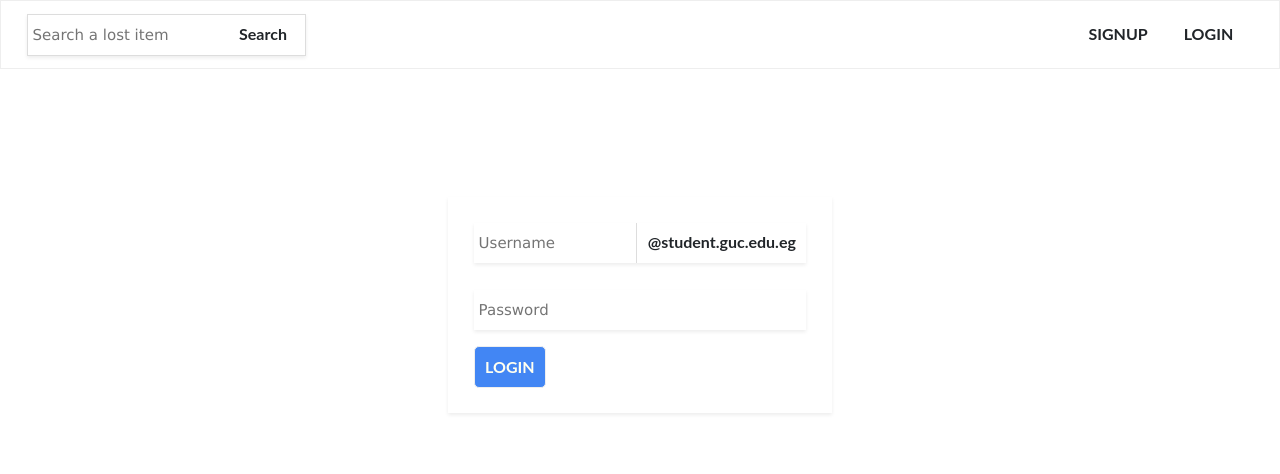
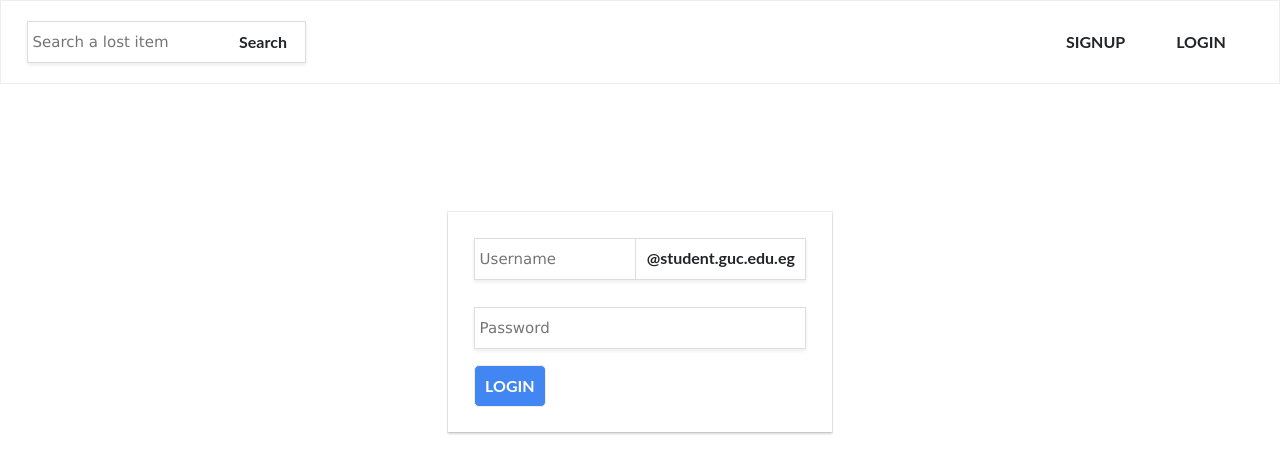
Before and after one commit to qwenzo/lost-and-found, a React (Create React App) app: page /login in a window 1280 px wide. Shown: the top 474 px of the page. Built offline with nearby package versions, Linux system fonts and the light colour scheme.

Commit message:
adding shadow to login page container , username and password fields

```diff
--- a/src/components/Button.js
+++ b/src/components/Button.js
@@ -7,7 +7,7 @@ const Button = ({text,img,borderRadius,color,fontColor,onClick,className,hasbord
   let  colorStyle = color ? color : '';
     return(
         <div style={style} className={className}>
-        <div onClickCapture={onClick}  style={styles.containerStyle} className={` align-self-start d-flex flex-wrap`}>
+        <div onClickCapture={onClick}  style={styles.containerStyle} className={`${className} align-self-start d-flex flex-wrap`}>
           <div
            onTouchStart = {
             (e)=>{
--- a/src/components/Carousel.js
+++ b/src/components/Carousel.js
@@ -16,12 +16,8 @@ class Carousel extends Component{
     }
 
     handleRight = (e) =>{
-        console.log(this.props.width);
-
         const {viewPort} = this.refs;
-        console.log(viewPort);
-        console.log(this.props.paddingWidth);
-       var newPos= viewPort.scrollLeft+ this.props.width+(+this.props.paddingWidth);
+       var newPos= viewPort.scrollLeft+ this.props.width+(+this.props.paddingWidth?this.props.paddingWidth:0);
       // viewPort.scrollLeft = newPos;
       /*  scrollTo(viewPort,newPos,200); */
       viewPort.scroll({
@@ -32,7 +28,7 @@ class Carousel extends Component{
      }
      handleLeft = (e) =>{
         const {viewPort} = this.refs;
-        var newPos = viewPort.scrollLeft- this.props.width+(-this.props.paddingWidth);
+        var newPos = viewPort.scrollLeft- this.props.width+(-this.props.paddingWidth?this.props.paddingWidth:0);
        // scrollTo(viewPort,newPos,200);
 
        viewPort.scroll({
@@ -54,4 +50,35 @@ const styles={
     }
 }
 
+function scrollTo (element, to, duration)   {
+    var start = element.scrollLeft,
+        change = to - start,
+        increment = 20;
+
+    var animateScroll = function(elapsedTime) {
+        elapsedTime += increment;
+        var position = easeInOut(elapsedTime, start, change, duration);
+        element.scrollLeft = position;
+        if (elapsedTime < duration) {
+            setTimeout(function() {
+                animateScroll(elapsedTime);
+            }, increment);
+        }
+    };
+
+    animateScroll(0);
+}
+
+function easeInOut (currentTime, start, change, duration) {
+    currentTime /= duration / 2;
+    if (currentTime < 1) {
+        return change / 2 * currentTime * currentTime + start;
+    }
+    currentTime -= 1;
+    return -change / 2 * (currentTime * (currentTime - 2) - 1) + start;
+}
+
+
+
+
 export default Carousel;
--- a/src/components/LogIn.js
+++ b/src/components/LogIn.js
@@ -13,7 +13,7 @@ class LogIn extends Component{
     render() {
         const {containerStyle,usernameNoteStyle,usernameContainerStyle,passwordContainerStyle,submitBtnStyle} = style;
         return(
-            <form style={containerStyle} className=" shadow-sm">
+            <form style={containerStyle} className="">
                 <div style={usernameContainerStyle}  className="shadow-sm">
                 <InputField onTextChange={this.onUsernameTextChange.bind(this)}  element={ <Button style={usernameNoteStyle} className='d-flex'  text='@student.guc.edu.eg'/>
          } row='flex-row' height='40px'  type="text" className="d-flex " value={this.state.username} placeholder="Username"  />
@@ -23,8 +23,8 @@ class LogIn extends Component{
                 <InputField onTextChange={this.onPasswordTextChange.bind(this)} value={this.state.password} height='40px'  type="text" className="d-flex " placeholder="Password"  />
 
                 </div>
-                <div  >
-             {   <Button className="shadow-sm d-flex align-self-end" onClick={this.onClickHandle} style={submitBtnStyle} hasborder={true} onClickDownColor='#0b51c1' clickable={true}  color='#4286f4' fontColor='#FFFFF'   className=" d-flex d-flex align-self-start " text='LOGIN'/>  }
+                <div>
+             {   <Button className="shadow-sm" onClick={this.onClickHandle} style={submitBtnStyle} hasborder={true} onClickDownColor='#0b51c1' clickable={true}  color='#4286f4' fontColor='#FFFFF'   className=" d-flex d-flex align-self-start " text='LOGIN'/>  }
                </div>
             </form>
         )
@@ -60,20 +60,25 @@ const style={
         marginBottom:'3%',
         marginLeft:'35%',
         marginRight:'35%',
-        padding:'2%'
+        padding:'2%',
+        boxShadow:'0 2px 2px 0 rgba(0,0,0,0.16), 0 0 0 1px rgba(0,0,0,0.08)'
     },
     usernameNoteStyle:{
         borderLeft: '1px solid #ddd',
     },
     usernameContainerStyle:{
-      //  marginTop:'10%'
+      //  marginTop:'10%',
+      border: '1px solid #ddd',
     },
     passwordContainerStyle:{
-        marginTop:'8%'
+        marginTop:'8%',
+        border: '1px solid #ddd',
+
 
     },
     submitBtnStyle:{
-        marginTop:'5%'
+        marginTop:'5%',
+
       },
 }
 
--- a/src/components/SingleItem.js
+++ b/src/components/SingleItem.js
@@ -172,34 +172,4 @@ const styles = {
     }
 }
 
-function scrollTo (element, to, duration)   {
-    var start = element.scrollLeft,
-        change = to - start,
-        increment = 20;
-
-    var animateScroll = function(elapsedTime) {
-        elapsedTime += increment;
-        var position = easeInOut(elapsedTime, start, change, duration);
-        element.scrollLeft = position;
-        if (elapsedTime < duration) {
-            setTimeout(function() {
-                animateScroll(elapsedTime);
-            }, increment);
-        }
-    };
-
-    animateScroll(0);
-}
-
-function easeInOut (currentTime, start, change, duration) {
-    currentTime /= duration / 2;
-    if (currentTime < 1) {
-        return change / 2 * currentTime * currentTime + start;
-    }
-    currentTime -= 1;
-    return -change / 2 * (currentTime * (currentTime - 2) - 1) + start;
-}
-
-
-
 export default SingleItem;
--- a/src/components/mainPage/itemCard.js
+++ b/src/components/mainPage/itemCard.js
@@ -1,12 +1,12 @@
 import React,{Component} from 'react'
 import Tag from '../Tag'
 import Image from '../Image'
-import { Carousel } from 'react-responsive-carousel';
+import  Carousel  from '../Carousel';
 class ItemCard extends Component {
      render(){
          return(
              <div style ={styles.containerStyle} className = "shadow-sm  ">
-                  <Carousel width={'250px'} height={'200px'} showArrows={true} showThumbs={false}>
+                  <Carousel width={250} paddingWidth={7.5}>
                 <div>
                 <Image style={styles.imageStyle}
                    className="" source="http://comparecamp.com/media/uploads/2014/09/asus-1024x682.jpg"
@@ -32,9 +32,9 @@ class ItemCard extends Component {
 
                  </div>
                  <div className="d-flex flex-row align-items-end  bg-white  justify-content-center">
-                    <div className="  p-2 ">More Details</div>
+                    <div className=" p-2 ">More Details</div>
                     <div ></div>
-                     <div className="  p-2 " >REPORT</div>
+                     <div className=" p-2 " >REPORT</div>
             </div>
              </div>
 
```
